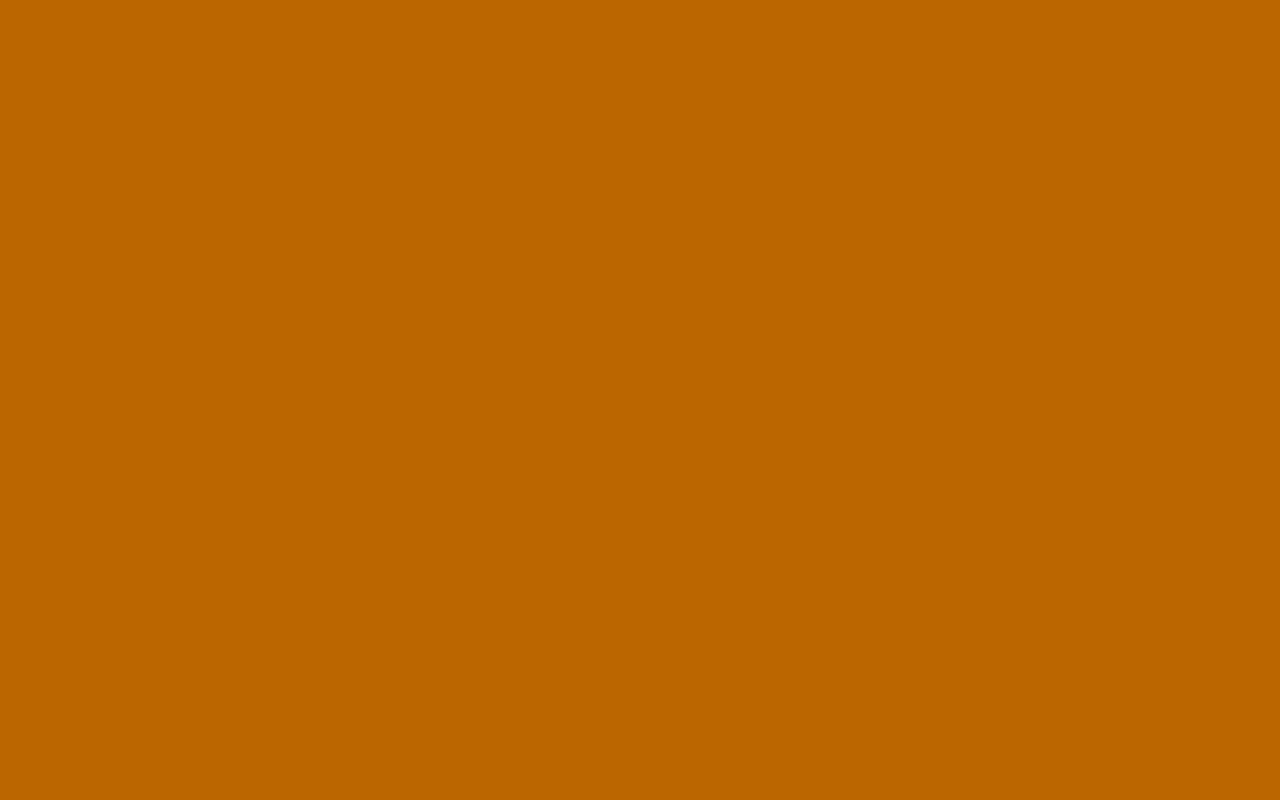
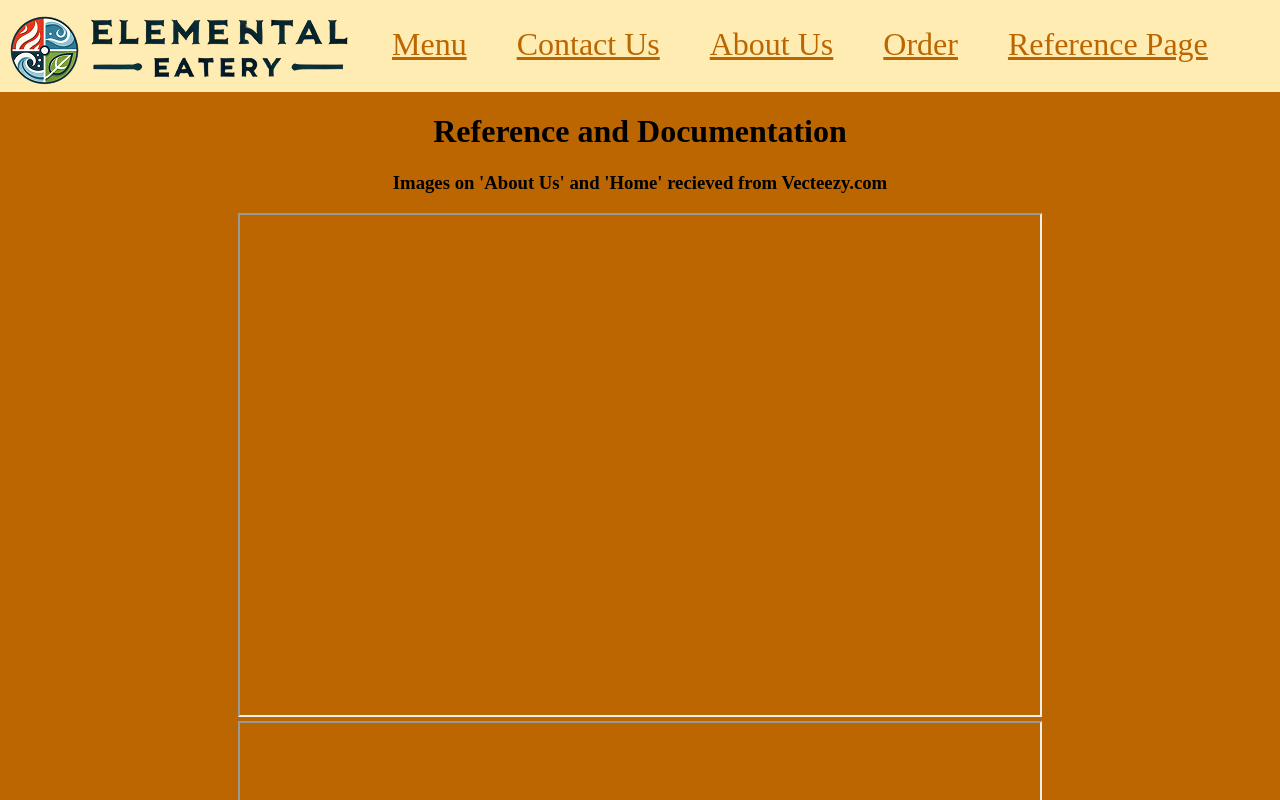
Before and after one commit to DeidraPierre/Webmaster25, a Vue app: page /reference in a window 1280 px wide. Before the commit this address had no page. Shown: the top 800 px of the page. Built offline with nearby package versions, Linux system fonts and the light colour scheme; a web font is replaced by a local one.

Commit message:
Had to create references page

```diff
--- a/src/components/Header.vue
+++ b/src/components/Header.vue
@@ -23,6 +23,7 @@ const color = props.color;
       <RouterLink to = "/contact">Contact Us</RouterLink>
       <RouterLink to = "/about">About Us</RouterLink>
       <RouterLink to = "/order">Order</RouterLink>
+      <RouterLink to = "/reference">Reference Page</RouterLink>
     </div>
   </div>
 </template>
--- a/src/router/index.ts
+++ b/src/router/index.ts
@@ -4,6 +4,7 @@ import AboutView from '@/views/AboutView.vue'
 import ContactView from '@/views/ContactView.vue';
 import MenuView from '@/views/MenuView.vue';
 import OrderView from '@/views/OrderView.vue';
+import ReferenceView from '@/views/ReferenceView.vue';
 
 // declare our modified meta type
 declare module 'vue-router' {
@@ -46,6 +47,12 @@ const router = createRouter({
       name: 'order',
       meta: { title: 'Order' },
       component: OrderView
+    },
+    {
+      path: '/reference',
+      name: 'reference',
+      meta: { title: 'Reference' },
+      component: ReferenceView
     }
   ],
 })
--- a/src/views/AboutView.vue
+++ b/src/views/AboutView.vue
@@ -131,4 +131,13 @@ import Footer from '@/components/Footer.vue'
     display: flex;
     padding: 50px;
   }
+  #cite
+  {
+    text-align: center;
+  }
+  .documentation
+  {
+    width: 400px;
+    height: 500px;
+  }
 </style>
--- /dev/null
+++ b/src/views/ReferenceView.vue
@@ -0,0 +1,41 @@
+<script setup lang="ts">
+import Header from '@/components/Header.vue'
+import Footer from '@/components/Footer.vue'
+</script>
+
+<template>
+  <header>
+    <nav>
+      <Header color="#FFECB3" />
+    </nav>
+  </header>
+  <body>
+    <h1 id = "letter">Reference and Documentation</h1>
+    <h3 id = "cite">Images on 'About Us' and 'Home' recieved from Vecteezy.com</h3>
+    <div class = "content5">
+        <iframe class ="documentation" src = "src\assets\FORMS_APPENDIX.pdf"></iframe>
+        <iframe class ="documentation" src = "src\assets\WorkLog.pdf"></iframe>
+    </div>
+  </body>
+  <Footer color="#CC7711" />
+</template>
+
+<style>
+    #letter
+    {
+        text-align: center;
+    }
+    #cite
+    {
+        text-align: center;
+    }
+    .documentation
+    {
+        width: 800px;
+        height: 500px;
+    }
+    .content5
+    {
+        text-align: center;
+    }
+</style>
```
Also changed, not shown: 2 other files (tests, documents, lock files or other folders).
